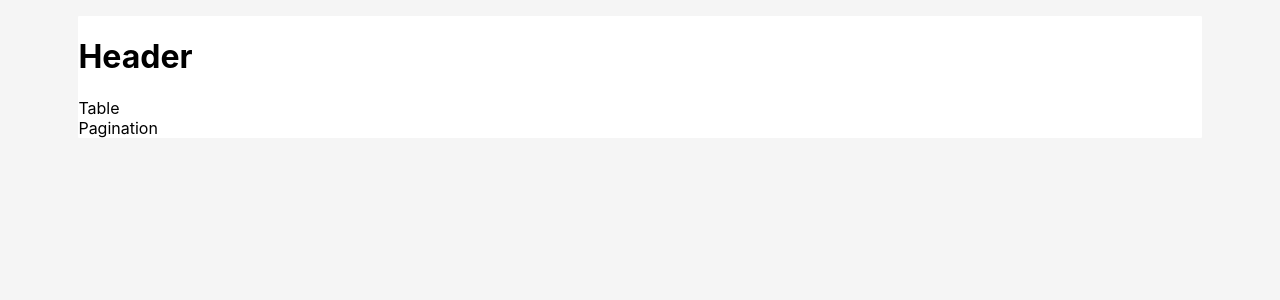
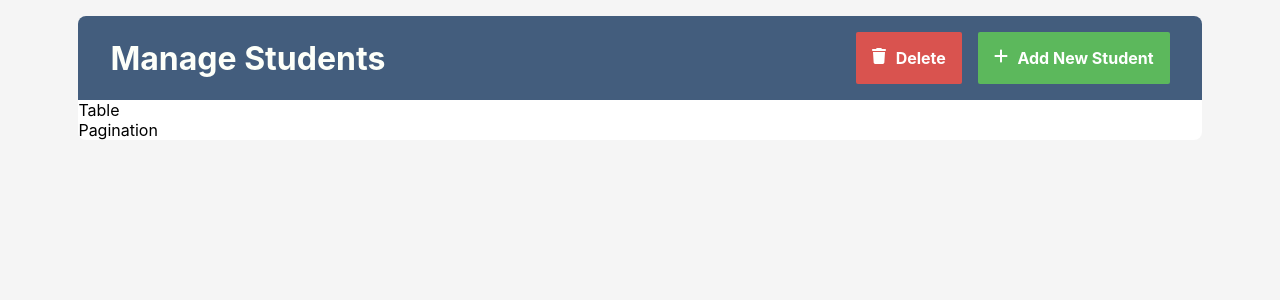
Before and after one commit to GuillermoPerez32/code_challenge-sa, a React (Create React App) app in the folder sa-ui/: page / in a window 1280 px wide. Shown: the top 300 px of the page. Built offline with nearby package versions, Linux system fonts and the light colour scheme.

Commit message:
feat: header

```diff
--- a/sa-ui/package.json
+++ b/sa-ui/package.json
@@ -3,6 +3,9 @@
   "version": "0.1.0",
   "private": true,
   "dependencies": {
+    "@fortawesome/fontawesome-svg-core": "^6.4.0",
+    "@fortawesome/free-solid-svg-icons": "^6.4.0",
+    "@fortawesome/react-fontawesome": "^0.2.0",
     "@testing-library/jest-dom": "^5.14.1",
     "@testing-library/react": "^13.0.0",
     "@testing-library/user-event": "^13.2.1",
--- a/sa-ui/src/components/Header.tsx
+++ b/sa-ui/src/components/Header.tsx
@@ -1,9 +1,23 @@
+import { faAdd, faTrash } from "@fortawesome/free-solid-svg-icons";
+import { FontAwesomeIcon } from "@fortawesome/react-fontawesome";
 import React from "react";
 
 const Header = () => {
   return (
-    <div>
-      <h1>Header</h1>
+    <div className="table__header">
+      <h1>
+        Manage <span>Students</span>
+      </h1>
+      <div className="table__header--actions--container">
+        <div className="btn btn-danger t-bold">
+          <FontAwesomeIcon icon={faTrash} />
+          Delete
+        </div>
+        <div className="btn btn-accept t-bold">
+          <FontAwesomeIcon icon={faAdd} />
+          Add New Student
+        </div>
+      </div>
     </div>
   );
 };
--- a/sa-ui/src/styles/base/_base.scss
+++ b/sa-ui/src/styles/base/_base.scss
@@ -1,3 +1,8 @@
+* {
+  margin: 0;
+  padding: 0;
+}
+
 body {
   font-family: -apple-system, BlinkMacSystemFont, 'Segoe UI', 'Roboto', 'Oxygen',
   'Ubuntu', 'Cantarell', 'Fira Sans', 'Droid Sans', 'Helvetica Neue',
@@ -6,7 +11,6 @@ body {
   -moz-osx-font-smoothing: grayscale;
 
   padding: 1em;
-  margin: 0;
   background-color: map-get($map: $colors, $key: bg);
 }
 
--- /dev/null
+++ b/sa-ui/src/styles/base/_buttons.scss
@@ -0,0 +1,33 @@
+.btn {
+    padding: 1rem;
+    display: flex;
+    gap: .6rem;
+    color: map-get($map: $colors, $key: text-primary);
+    user-select: none;
+    border-radius: 2px;
+
+    &-accept {
+        background-color: map-get($map: $colors, $key: accept);
+
+        &:hover{
+            background-color: darken($color: map-get($map: $colors, $key: accept), $amount: 5%);
+        }
+        &:active{
+            background-color: darken($color: map-get($map: $colors, $key: accept), $amount: 10%);
+        }
+    }
+
+    &-danger {
+        background-color: map-get($map: $colors, $key: danger);
+        &:hover{
+            background-color: darken($color: map-get($map: $colors, $key: danger), $amount: 5%);
+        }
+        &:active{
+            background-color: darken($color: map-get($map: $colors, $key: danger), $amount: 10%);
+        }
+    }
+
+    &:hover{
+        cursor: pointer;
+    }
+}
--- a/sa-ui/src/styles/base/_settings.scss
+++ b/sa-ui/src/styles/base/_settings.scss
@@ -1,11 +1,14 @@
 $colors: (
   header-bg: #435d7d,
+  header-text: #fdfff9,
   primary-font: #a5adcd,
   danger: #d9534f,
   accept: #5cb85c,
   table-page: #03a9f4,
   table-head: #7b89a1,
+  table-bg: white,
   bg: #f5f5f5,
+  text-primary: white,
 );
 
 @mixin font-size-rem($size) {
--- /dev/null
+++ b/sa-ui/src/styles/base/_text.scss
@@ -0,0 +1,3 @@
+.t-bold {
+    font-weight: bold;
+}
--- a/sa-ui/src/styles/components/_table.scss
+++ b/sa-ui/src/styles/components/_table.scss
@@ -5,7 +5,23 @@
 }
 
 .table__container {
-    background-color: white;
-    border-radius: 1px;
+    background-color: map-get($map: $colors, $key: table-bg);
     width: 90%;
+    border-radius: 8px;
+
 }
+
+.table__header {
+    background-color: map-get($map: $colors, $key: header-bg);
+    color: map-get($map: $colors, $key: header-text);
+    padding: 1rem 2rem;
+    border-radius: 8px 8px 0 0;
+    display: flex;
+    justify-content: space-between;
+    align-items: center;
+}
+
+.table__header--actions--container {
+    display: flex;
+    gap: 1rem;
+}
--- a/sa-ui/src/styles/styles.scss
+++ b/sa-ui/src/styles/styles.scss
@@ -1,5 +1,7 @@
 @import './base/settings';
 @import './base/base';
+@import './base/buttons';
+@import './base/text';
 
 //Components
 @import './components/table';
```
Also changed, not shown: 1 other file (tests, documents, lock files or other folders).
